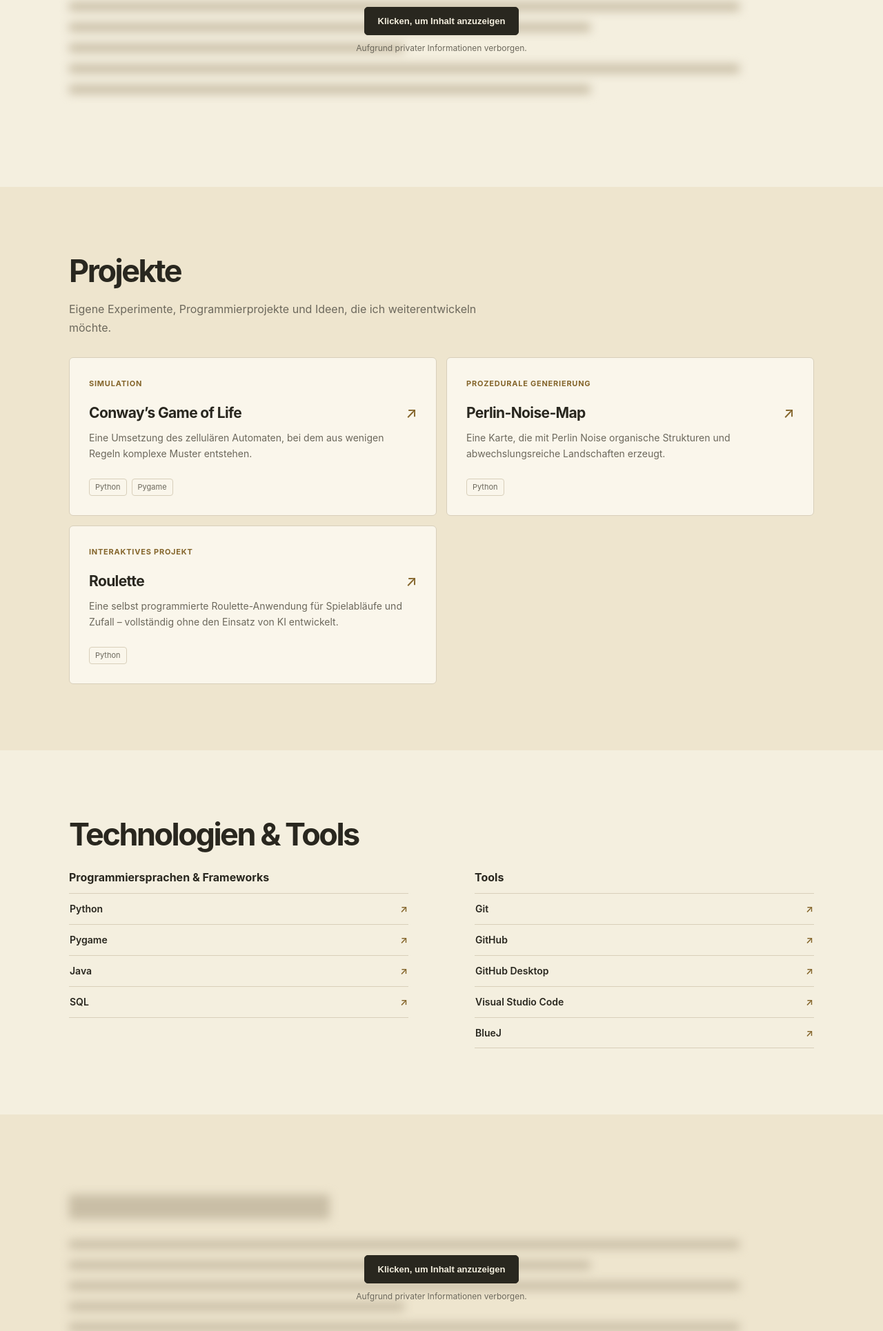
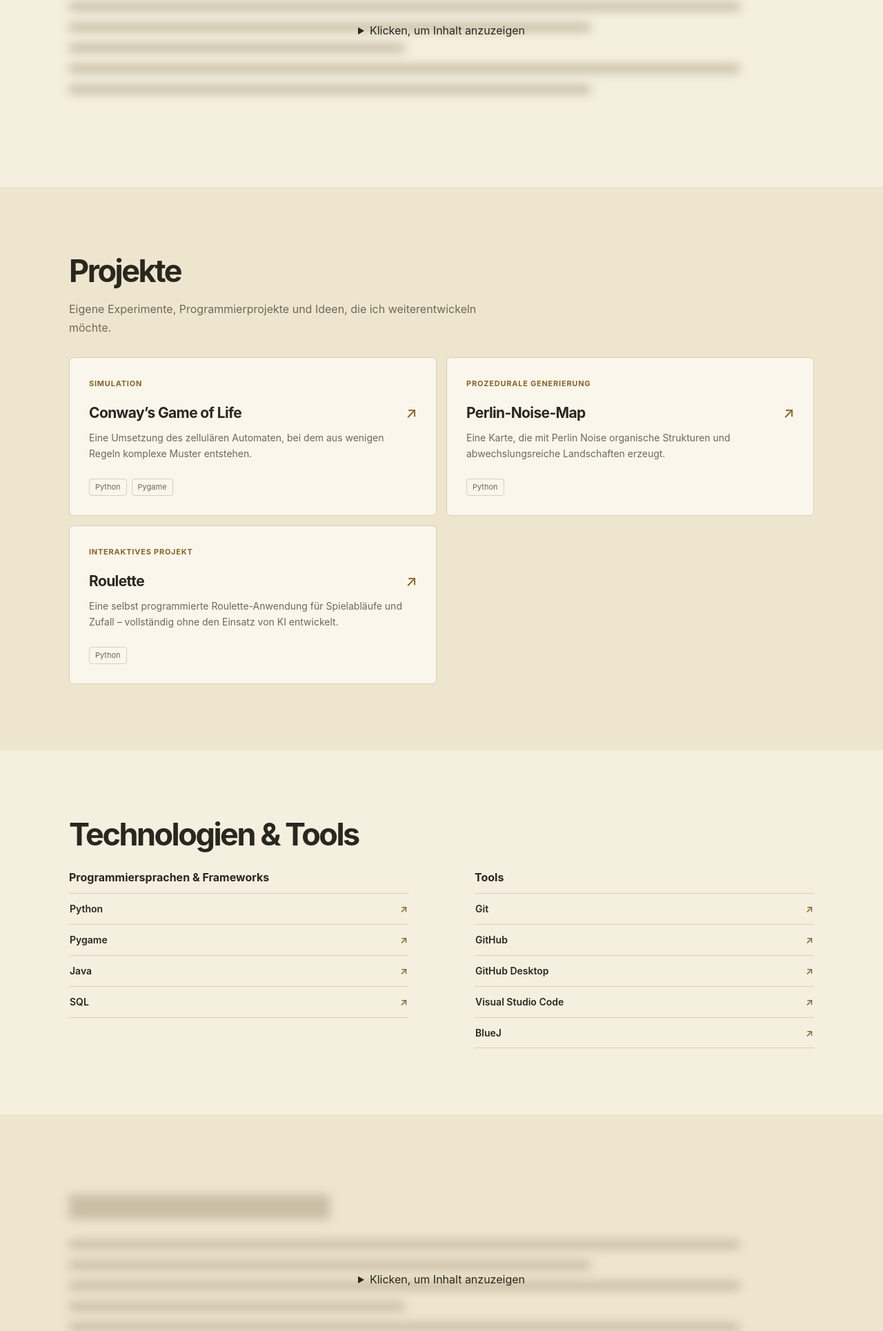
Before and after one commit to MackRichard/MackRichard.github.io, a plain HTML site: page index.html in a window 1280 px wide. Shown: the part 870-2800 px from the top of the page at 69% size. Drawn offline with Linux system fonts and the light colour scheme.

Commit message:
Refactor private access section in index.html
Removed duplicate private access forms and buttons from the index.html file.

```diff
--- a/index.html
+++ b/index.html
@@ -47,46 +47,40 @@
         </div>
 
         <div class="private-overlay">
+    <details class="private-access">
 
-            <div class="private-prompt">
-
-                <button class="private-open-button"
-                        type="button"
+        <summary
+            class="private-open-summary"
             data-de="Klicken, um Inhalt anzuzeigen"
             data-en="Click to reveal content">
             Klicken, um Inhalt anzuzeigen
-                </button>
+        </summary>
 
-                <p data-de="Aufgrund privater Informationen verborgen."
-                   data-en="Hidden due to private information.">
-                    Aufgrund privater Informationen verborgen.
-                </p>
-
-            </div>
-
-            <form class="private-unlock-form" hidden>
-
-                <label data-de="Individueller Zugangscode"
+        <form class="private-unlock-form">
+            <label
+                data-de="Individueller Zugangscode"
                 data-en="Individual access code">
                 Individueller Zugangscode
             </label>
 
-                <input class="private-code"
+            <input
+                class="private-code"
                 type="password"
                 placeholder="Zugangscode"
                 autocomplete="off"
                 required>
 
-                <button type="submit"
+            <button
+                type="submit"
                 data-de="Freischalten"
                 data-en="Unlock">
                 Freischalten
             </button>
 
             <p class="private-status"></p>
-
         </form>
 
+    </details>
 </div>
 
     </div>
@@ -208,46 +202,40 @@
         </div>
 
         <div class="private-overlay">
+    <details class="private-access">
 
-            <div class="private-prompt">
-
-                <button class="private-open-button"
-                        type="button"
+        <summary
+            class="private-open-summary"
             data-de="Klicken, um Inhalt anzuzeigen"
             data-en="Click to reveal content">
             Klicken, um Inhalt anzuzeigen
-                </button>
+        </summary>
 
-                <p data-de="Aufgrund privater Informationen verborgen."
-                   data-en="Hidden due to private information.">
-                    Aufgrund privater Informationen verborgen.
-                </p>
-
-            </div>
-
-            <form class="private-unlock-form" hidden>
-
-                <label data-de="Individueller Zugangscode"
+        <form class="private-unlock-form">
+            <label
+                data-de="Individueller Zugangscode"
                 data-en="Individual access code">
                 Individueller Zugangscode
             </label>
 
-                <input class="private-code"
+            <input
+                class="private-code"
                 type="password"
                 placeholder="Zugangscode"
                 autocomplete="off"
                 required>
 
-                <button type="submit"
+            <button
+                type="submit"
                 data-de="Freischalten"
                 data-en="Unlock">
                 Freischalten
             </button>
 
             <p class="private-status"></p>
-
         </form>
 
+    </details>
 </div>
 
     </div>
@@ -279,46 +267,40 @@
         </div>
 
         <div class="private-overlay">
+    <details class="private-access">
 
-            <div class="private-prompt">
-
-                <button class="private-open-button"
-                        type="button"
+        <summary
+            class="private-open-summary"
             data-de="Klicken, um Inhalt anzuzeigen"
             data-en="Click to reveal content">
             Klicken, um Inhalt anzuzeigen
-                </button>
+        </summary>
 
-                <p data-de="Aufgrund privater Informationen verborgen."
-                   data-en="Hidden due to private information.">
-                    Aufgrund privater Informationen verborgen.
-                </p>
-
-            </div>
-
-            <form class="private-unlock-form" hidden>
-
-                <label data-de="Individueller Zugangscode"
+        <form class="private-unlock-form">
+            <label
+                data-de="Individueller Zugangscode"
                 data-en="Individual access code">
                 Individueller Zugangscode
             </label>
 
-                <input class="private-code"
+            <input
+                class="private-code"
                 type="password"
                 placeholder="Zugangscode"
                 autocomplete="off"
                 required>
 
-                <button type="submit"
+            <button
+                type="submit"
                 data-de="Freischalten"
                 data-en="Unlock">
                 Freischalten
             </button>
 
             <p class="private-status"></p>
-
         </form>
 
+    </details>
 </div>
 
     </div>
```
Lines whose indentation alone changed are shown as unchanged.
